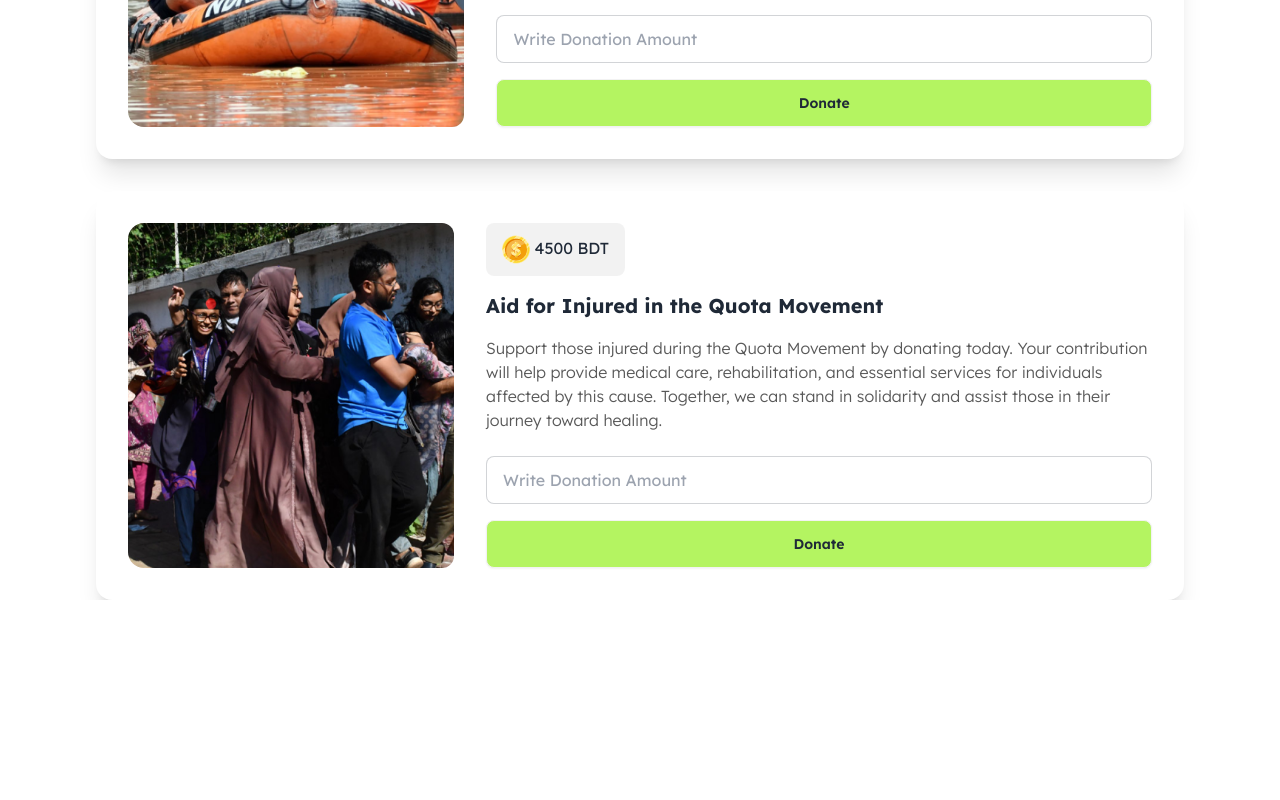
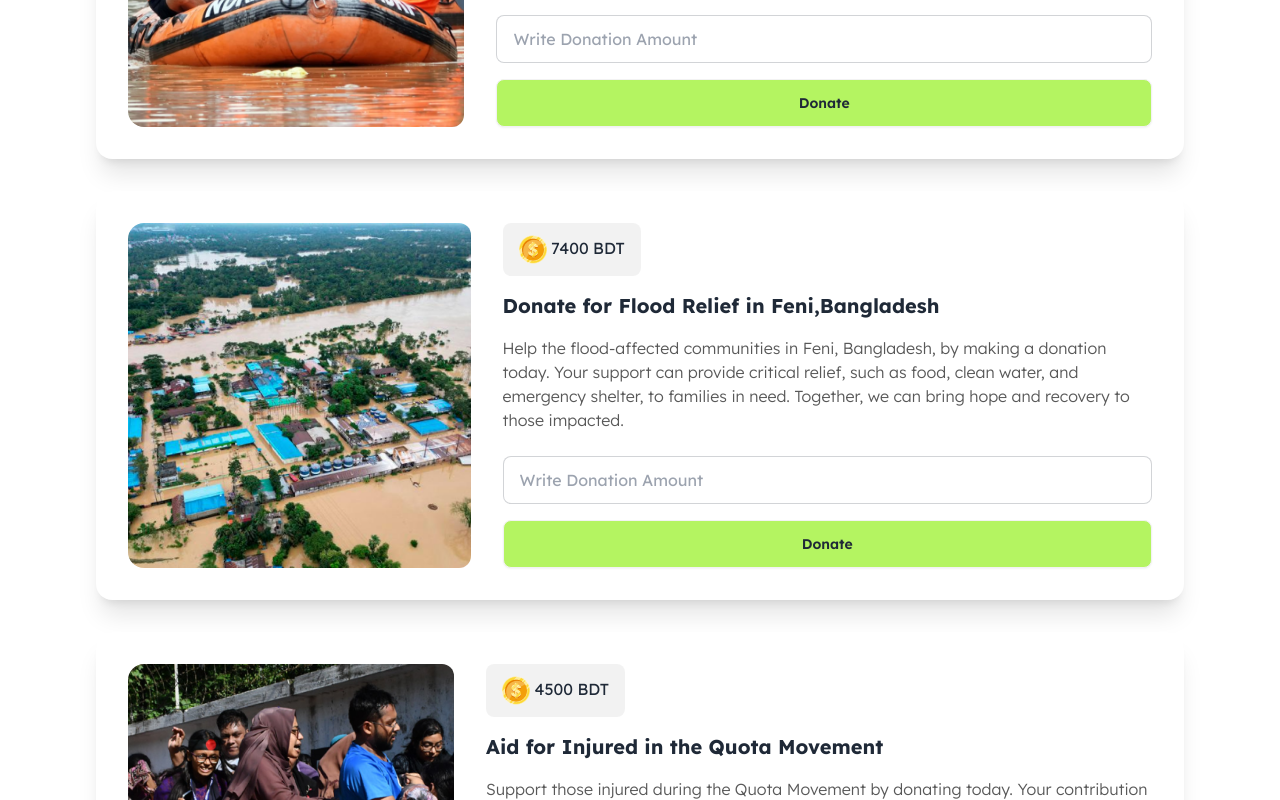
Before and after one commit to riyanhossan/donate-bangladesh, a plain HTML site: page index.html in a window 1280 px wide. Shown: the part 503-1303 px from the top of the page. Before the commit the page ends 1103 px from the top, so only its background shows below. Drawn offline with nearby package versions, Linux system fonts and the light colour scheme.

Commit message:
Final push

```diff
--- a/index.html
+++ b/index.html
@@ -131,7 +131,48 @@
                   </div>
                   </div>
                   <!-- card 2 -->
-
+                  <div class="card gap-8 flex-col md:flex-row card-side bg-base-100 shadow-xl p-8">
+                    <figure class="w-full">
+                      <img
+                        src="asset/img/feni.png"
+                        class="h-full rounded-xl"
+                        alt="Movie" />
+                    </figure>
+                    <div class="">
+                      <div class="bg-[#1111110D] max-w-fit py-3 px-4 rounded-lg text-center">
+                        <img src="asset/img/coin.png" class="inline" alt="coin image">
+                        <span class="donate_total">7400 BDT</span>
+                      </div>
+                      <h1 class="text-xl font-bold pt-4">Donate for Flood Relief in Feni,Bangladesh</h1>
+                      <p class="font-light text-[#111111B3] mt-4 mb-6">
+                        Help the flood-affected communities in Feni, Bangladesh, by making a donation
+                        today. Your support can provide critical relief, such as food, clean water, and
+                        emergency shelter, to families in need. Together, we can bring hope and recovery
+                        to those impacted.
+                      </p>
+                      <input type="text" placeholder="Write Donation Amount" class="input input-bordered w-full" />
+                      <!-- modal -->
+                      <div class="mt-4">
+                        <button class="btn w-full bg-[#B4F461]" id="donate2" onclick="my_modal_2.showModal()">Donate</button>
+                        <dialog id="my_modal_2" class="modal">
+                        <div class="modal-box w-11/12 max-w-5xl">
+                            <h3 class="text-lg font-bold">
+                                <span class="pb-4"><img class="modal-icon" src="asset/img/thanks.png" alt="thanks icon"></span>
+                                <span class="modal-head">Congratulations!</span>
+                            </h3>
+                            <p class="py-4 modal-text">Thank you for the donation for Noakhali</p>
+                            <p class="pt-4">Your balance: <span class="bg-[#B4F461] modal-total">5300 BDT</span></p>
+                            <div class="modal-action">
+                            <form method="dialog">
+                                <!-- if there is a button, it will close the modal -->
+                                <button class="btn">Close</button>
+                            </form>
+                            </div>
+                        </div>
+                        </dialog>
+                      </div>
+                  </div>
+                  </div>
                   <!-- card 3 -->
                   <div class="card gap-8 flex-col md:flex-row card-side bg-base-100 shadow-xl p-8">
                     <figure class="w-full">
```
